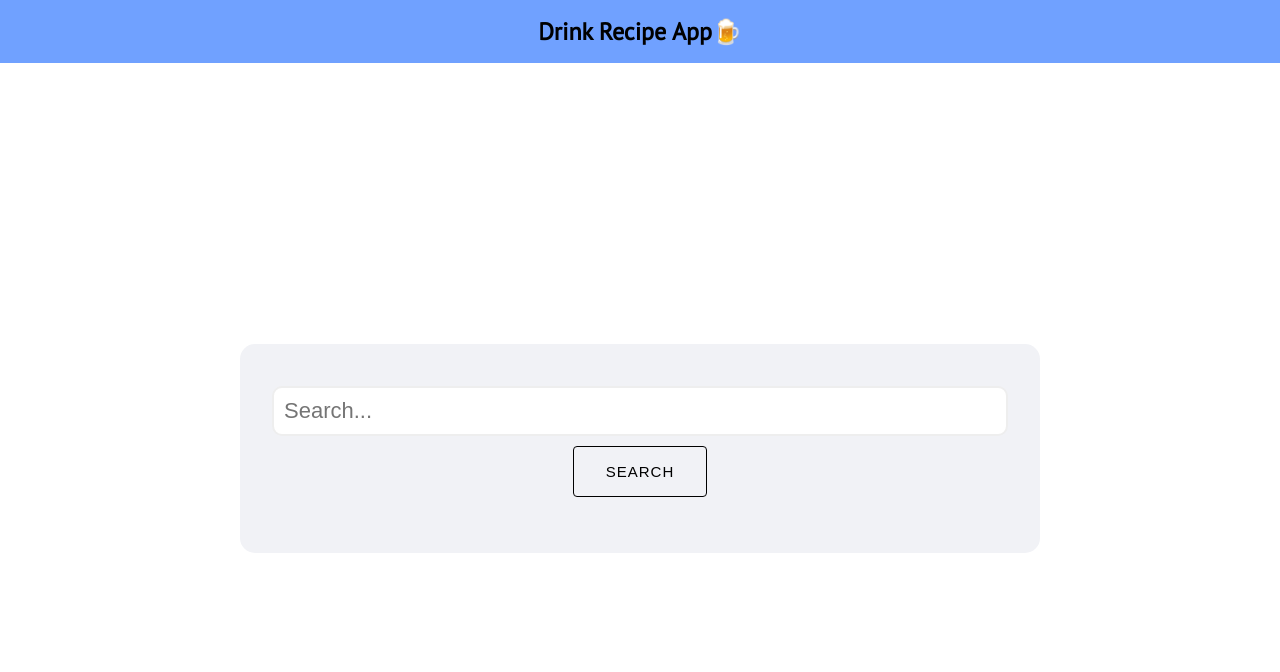
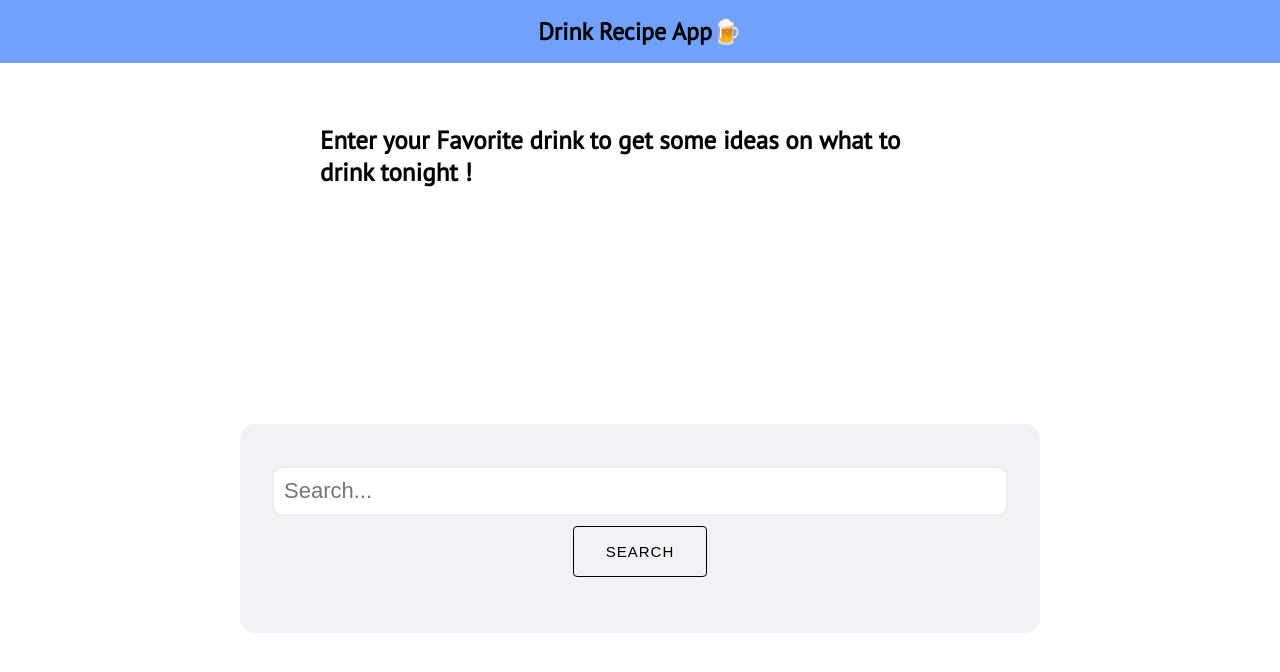
Before and after one commit to luke-h1/cocktail-recipe-app, a React (Create React App) app: page / in a window 1280 px wide. Shown: the top 672 px of the page. Built offline with nearby package versions, Linux system fonts and the light colour scheme.

Commit message:
handle errors so that react doesn't die in prod

```diff
--- a/src/App.js
+++ b/src/App.js
@@ -1,37 +1,17 @@
-import React, { Fragment, useState } from 'react';
+import React from 'react';
 import './App.scss';
 import Home from './Pages/Home';
 import { BrowserRouter, Route, Switch } from 'react-router-dom';
-import SingleDrink from './components/SingleDrink/SingleDrink';
 
 function App() {
-  const [drink, setDrink] = useState([]);
-
-  const getDrink = async (id) => {
-    const ID_URL = `https://www.thecocktaildb.com/api/json/v1/1/lookup.php?i=${id}
-    `;
-    const res = await fetch(ID_URL);
-    const data = await res.json();
-    const results = data.drinks.map((drink) => (
-      <SingleDrink key={drink.strDrink} drink={drink} />
-    ));
-    setDrink(results);
-  };
-
   return (
-    <Fragment>
+    <>
       <BrowserRouter>
         <Switch>
           <Route path="/" exact component={Home} />
-          <Route
-            path="/drink/:id"
-            render={(props) => (
-              <SingleDrink {...props} getDrink={getDrink} drink={drink} />
-            )}
-          />
         </Switch>
       </BrowserRouter>
-    </Fragment>
+    </>
   );
 }
 export default App;
--- a/src/components/DrinkItem/DrinkItem.js
+++ b/src/components/DrinkItem/DrinkItem.js
@@ -1,12 +1,11 @@
-import React, { Fragment } from 'react';
-import { Link } from 'react-router-dom';
+import React from 'react';
 import './DrinkItem.scss';
 
 function DrinkItem(props) {
   return (
-    <Fragment>
+    <>
       <div className="cards__item">
-        <Link className="cards__item__link" to="">
+        <div className="cards__item__link">
           {' '}
           <figure
             className="cards__item__pic-wrap"
@@ -30,9 +29,9 @@ function DrinkItem(props) {
             </ul>
             <p className="test">{props.drink.strInstructions}</p>
           </div>
-        </Link>
+        </div>
       </div>
-    </Fragment>
+    </>
   );
 }
 export default DrinkItem;
--- a/src/components/Header/Header.js
+++ b/src/components/Header/Header.js
@@ -1,9 +1,9 @@
-import React, { Fragment } from 'react';
+import React from 'react';
 import PropTypes from 'prop-types';
 import './Header.scss';
 const Header = ({ title, icon }) => {
   return (
-    <Fragment>
+    <>
       <nav className="header">
         <h1>
           {title}
@@ -12,7 +12,7 @@ const Header = ({ title, icon }) => {
           </span>
         </h1>
       </nav>
-    </Fragment>
+    </>
   );
 };
 
--- a/src/components/HomePage/HomePage.js
+++ b/src/components/HomePage/HomePage.js
@@ -1,17 +1,18 @@
-import React, { Fragment } from 'react';
+import React from 'react';
 import PropTypes from 'prop-types';
 import './HomePage.scss';
-const HomePage = ({ title, intro }) => {
+const HomePage = ({ intro }) => {
   return (
-    <Fragment>
-      <div className="container"></div>
-    </Fragment>
+    <>
+      <div className="container">
+        <h1 className='home__intro'>{intro}</h1>
+      </div>
+    </>
   );
 };
 HomePage.defaultProps = {
-  title: 'Search For Drinks',
   intro:
-    'Enter your Favorite drink or click the random button to get some ideas on what to drink tonight !',
+    'Enter your Favorite drink to get some ideas on what to drink tonight !',
 };
 
 HomePage.propTypes = {
--- a/src/components/HomePage/HomePage.scss
+++ b/src/components/HomePage/HomePage.scss
@@ -1,7 +1,8 @@
 .container {
-  min-height: 25vh;
-  max-height: 25vh;
+  min-height: 35vh;
   display: flex;
+  padding-top: 2rem;
+  margin: 0 auto;
   flex-direction: column;
   justify-content: center;
   align-items: center;
@@ -16,6 +17,11 @@
   font-size: 22px;
 }
 
+.home__intro {
+  font-size: 25px;
+  width: 50%;
+
+}
 
 
 @media (max-width: 500px) {
--- a/src/components/Search/Search.js
+++ b/src/components/Search/Search.js
@@ -1,12 +1,11 @@
-import React, { Fragment, useState } from 'react';
+import React, { useState } from 'react';
 import './Search.scss';
 import DrinkItem from '../DrinkItem/DrinkItem';
 const Search = ({ title }) => {
   const [text, setText] = useState('');
   const [drinks, setDrinks] = useState('');
-  const [ingredient, setIngredient] = useState([]);
-
   const searchDrinks = async (text) => {
+    try {
       const API_URL = `https://www.thecocktaildb.com/api/json/v1/1/search.php?s=${text}`;
       const res = await fetch(API_URL);
       const data = await res.json();
@@ -16,11 +15,13 @@ const Search = ({ title }) => {
           drink={drink}
           ingredient={drink[`strIngredient${i}`]}
           measurement={drink[`strMeasure${i}`]}
-        // drinkLog={console.log(drink[`strIngredient${i}`], )}
-        // measurementLog={drink[`strMeasure${i}`]}
         ></DrinkItem>
       ));
       setDrinks(results);
+    } catch (e) {
+      alert(e);
+      console.log(`Error: ${e}`); // todo: create alert state here
+    }
   };
 
   const onChange = (e) => setText(e.target.value);
@@ -35,7 +36,7 @@ const Search = ({ title }) => {
   };
 
   return (
-    <Fragment>
+    <>
       <div className="search-wrapper">
         <h2 className="search__title">{title}</h2>
         <div className="search__main">
@@ -54,8 +55,7 @@ const Search = ({ title }) => {
         {drinks}
         {alert}
       </div>
-    </Fragment>
+    </>
   );
 };
-
 export default Search;
```
Lines whose indentation alone changed are shown as unchanged.
